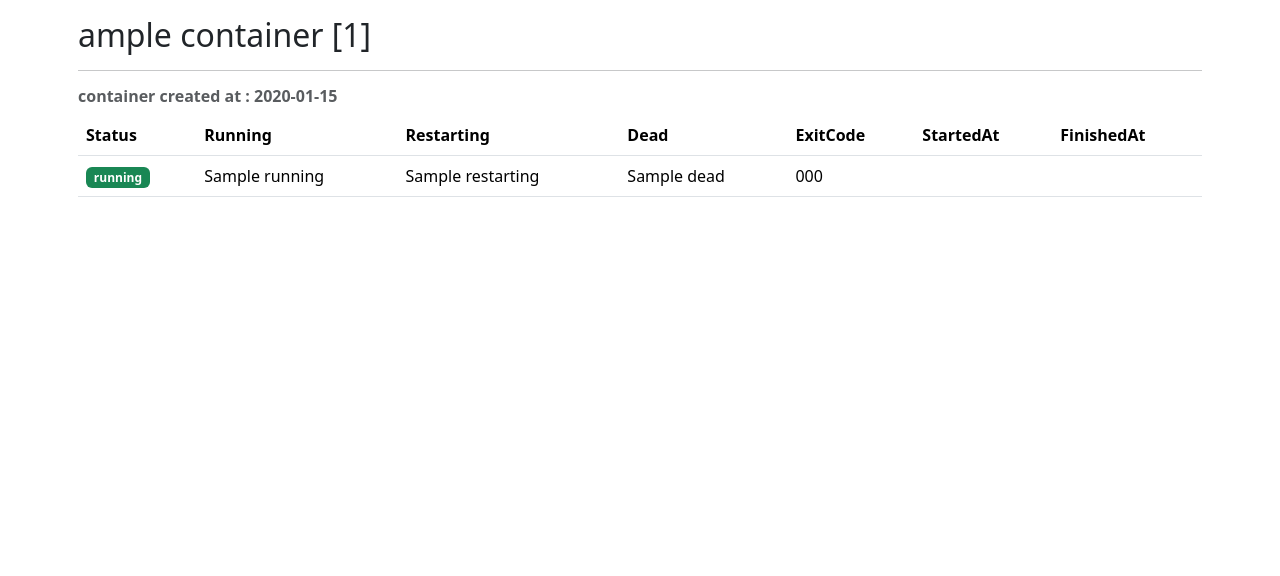
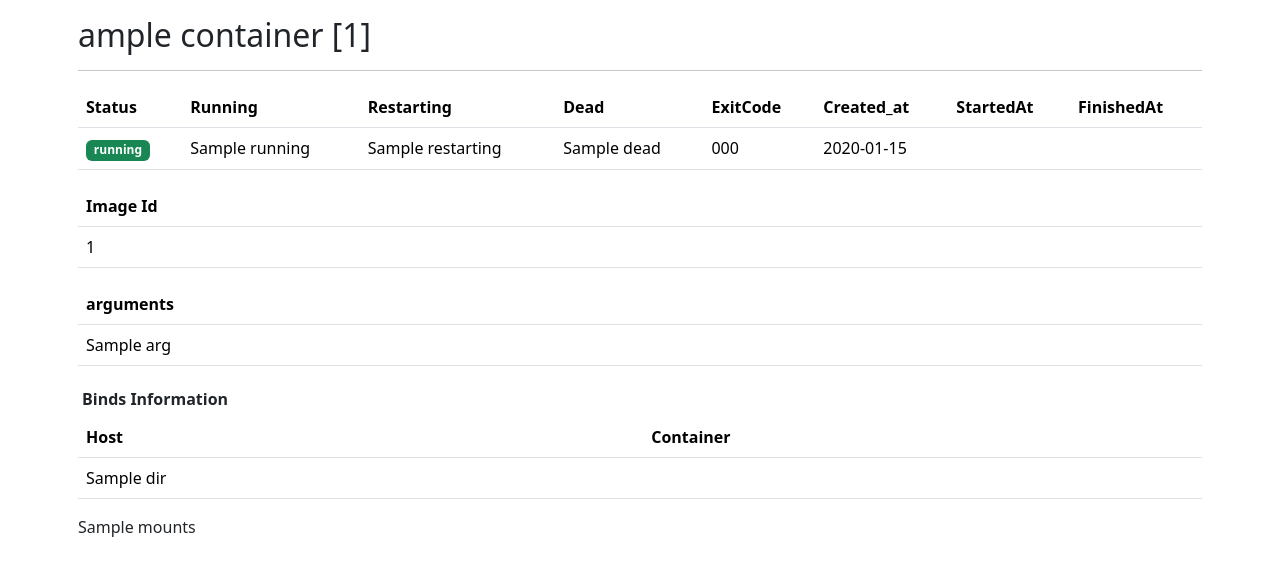
Before and after one commit to dnlwjtud/dev-intra, a Python web app: template templates/docker/detail.html in a window 1280 px wide. Shown: the part 56-632 px from the top of the page. Run offline with Jinja, Linux system fonts and the light colour scheme; the template is opened without the code that fills it: most values are stand-ins (such as "Sample title", 1, 10 or a date in 2020).

Commit message:
CREATE: Inspect Container

```diff
--- a/templates/docker/detail.html
+++ b/templates/docker/detail.html
@@ -14,12 +14,6 @@
 
   <div class="body_con mt-3">
 
-    <h6 class="mb-2 text-body-secondary fw-bold">
-      container created at : {{ container.created_at[:10] }}
-    </h6>
-<!--
-{'Status': 'exited', 'Running': False, 'Paused': False, 'Restarting': False, 'OOMKilled': False, 'Dead': False, 'Pid': 0, 'ExitCode': 255, 'Error': '', 'StartedAt': '2024-05-13T14:05:37.641269505Z', 'FinishedAt': '2024-05-18T02:41:40.426476416Z'}
--->
     <div id="container-state" class="mt-2">
       <table class="table">
         <thead>
@@ -29,6 +23,7 @@
             <th scope="col">Restarting</th>
             <th scope="col">Dead</th>
             <th scope="col">ExitCode</th>
+            <th scope="col">Created_at</th>
             <th scope="col">StartedAt</th>
             <th scope="col">FinishedAt</th>
           </tr>
@@ -48,6 +43,7 @@
             <td>{{container.state['Restarting']}}</td>
             <td>{{container.state['Dead']}}</td>
             <td>{{container.state['ExitCode']}}</td>
+            <td>{{ container.created_at[:10] }}</td>
             {% set cnt_started_at = container.state['StartedAt'].split('T') %}
             <td>{{ cnt_started_at[0]}}  {{cnt_started_at[1].split('.')[0]}}</td>
             {% set cnt_finished_at = container.state['FinishedAt'].split('T') %}
@@ -56,7 +52,95 @@
         </tbody>
       </table>
     </div>
-<!--    {{container.state}}-->
+
+    <div id="container-details" class="mt-2">
+
+      <table class="table">
+        <thead>
+          <tr>
+            <th scope="col">
+              Image Id
+            </th>
+          </tr>
+        </thead>
+        <tbody>
+          <tr>
+            <td>
+              {{ container.image_id }}
+            </td>
+          </tr>
+        </tbody>
+      </table>
+
+      <table class="table">
+        <thead>
+          <tr>
+            <th scope="col">
+              arguments
+            </th>
+          </tr>
+        </thead>
+        <tbody>
+          {% if container.args|length > 0 %}
+            {% for arg in container.args %}
+              <tr>
+                <td>
+                  {{ arg }}
+                </td>
+              </tr>
+            {% endfor %}
+          {% else %}
+            <tr>
+              <td>
+                None
+              </td>
+            </tr>
+          {% endif %}
+        </tbody>
+      </table>
+
+      <h6 class="mb-2 mt-4 fw-bold mx-1">
+        Binds Information
+      </h6>
+
+      <table class="table">
+        <thead>
+          <tr>
+            <th scope="col">
+              Host
+            </th>
+            <th scope="col">
+              Container
+            </th>
+          </tr>
+        </thead>
+        <tbody>
+          {% if container.binds %}
+            {% for dir in container.binds %}
+            <tr>
+              <td>
+                {{dir.split(":")[0]}}
+              </td>
+              <td>
+                {{dir.split(":")[1]}}
+              </td>
+            </tr>
+            {% endfor %}
+          </tr>
+          {% else %}
+          <tr>
+            <td>
+              None
+            </td>
+            <td></td>
+          </tr>
+          {% endif %}
+        </tbody>
+      </table>
+
+    </div>
+
+    {{ container.mounts }}
 
   </div>
 
--- a/templates/static/js/common.js
+++ b/templates/static/js/common.js
@@ -37,7 +37,7 @@ function search_container(containerId) {
     const tr = document.getElementById(containerId);
     console.log(containerId);
 
-    fetch(`http://localhost:8000/api/containers/${containerId}`)
+    fetch(`http://localhost:8000/api/dockers/${containerId}`)
         .then(resp => resp.json())
         .then(data => {
             console.log(data);
```
Also changed, not shown: templates/index.html (+9 -0 lines).
